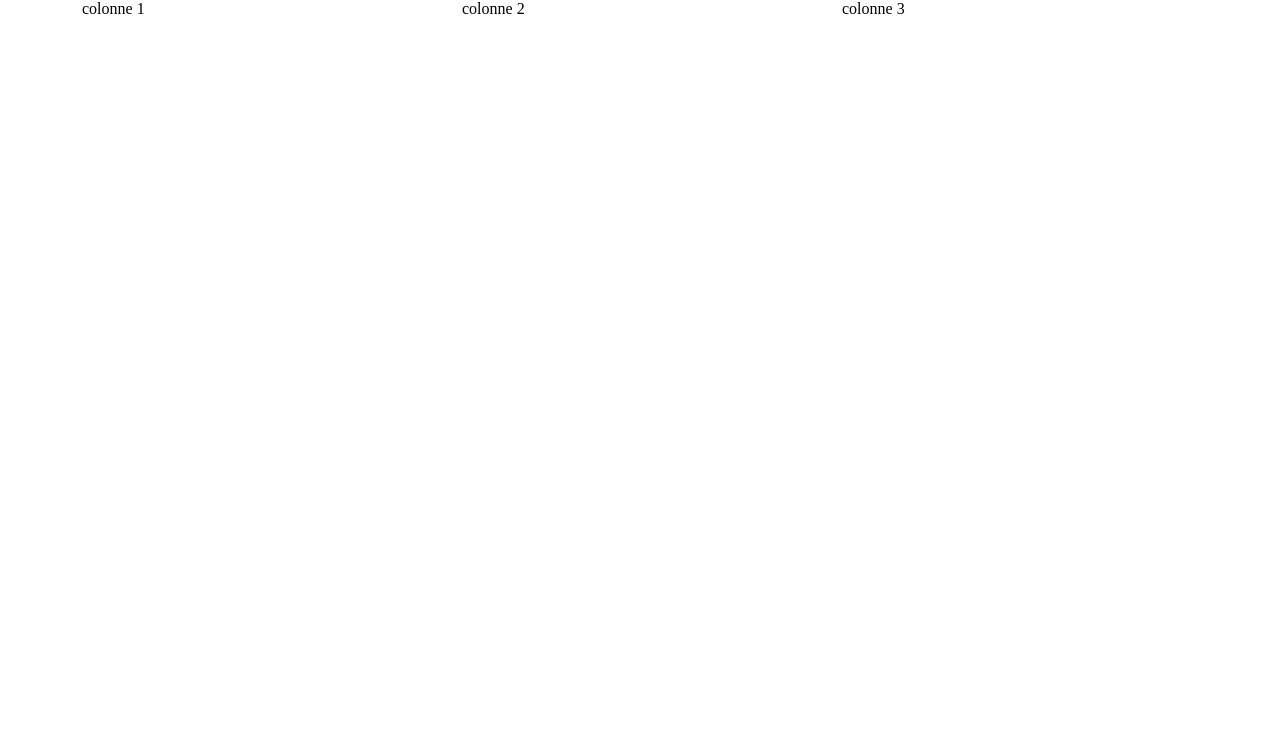
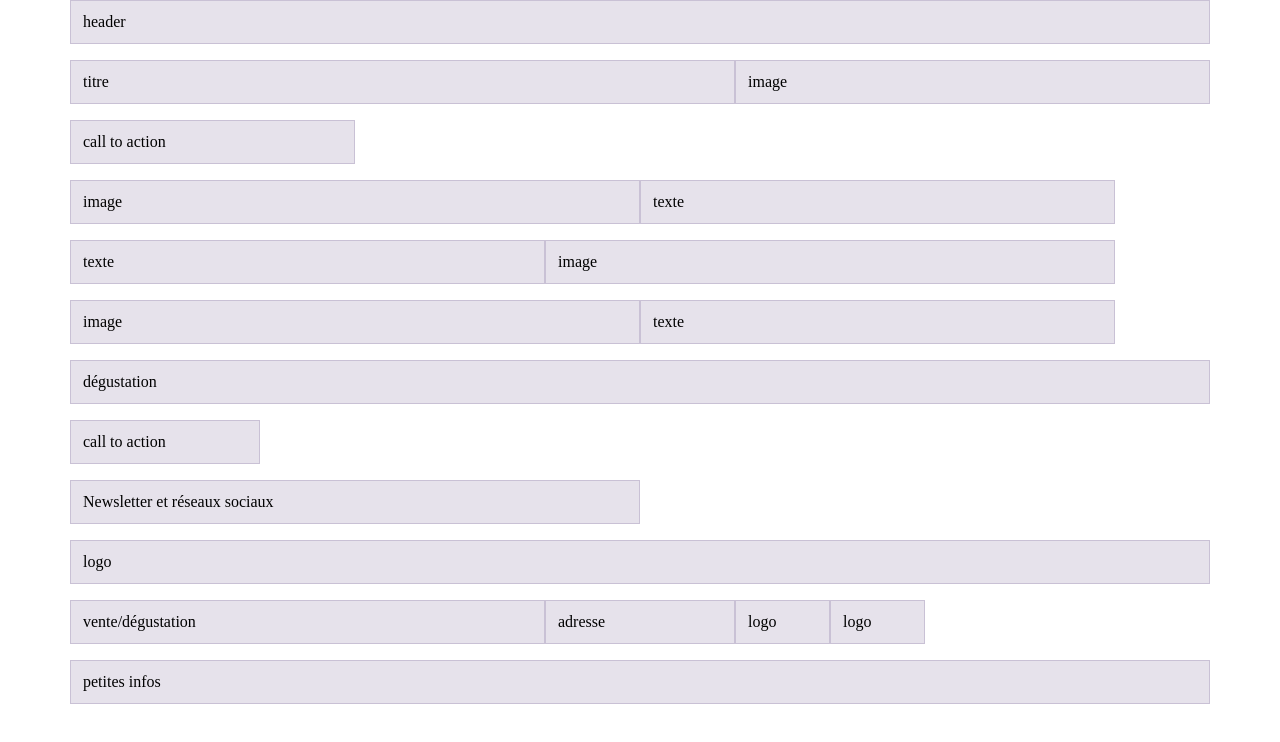
Before and after one commit to joanadubey/vins-itegration_Dubey_Joana, a website built with Parcel: page src/index.html in a window 1280 px wide. Built offline with nearby package versions, Linux system fonts and the light colour scheme.

Commit message:
grille bootstrp homepage

```diff
--- a/src/index.html
+++ b/src/index.html
@@ -10,9 +10,47 @@
   <body>
     <div class="container">
       <div class="row">
-        <div class="col">colonne 1</div>
-        <div class="col">colonne 2</div>
-        <div class="col">colonne 3</div>
+        <div class="col-12">header</div>
+      </div>
+      <div class="row">
+        <div class="col-7">titre</div>
+        <div class="col-5">image</div>
+      </div>
+      <div class="row">
+        <div class="col-3">call to action</div>
+      </div>
+      <div class="row">
+        <div class="col-6">image</div>
+        <div class="col-5">texte</div>
+      </div>
+      <div class="row">
+        <div class="col-5">texte</div>
+        <div class="col-6">image</div>
+      </div>
+      <div class="row">
+        <div class="col-6">image</div>
+        <div class="col-5">texte</div>
+      </div>
+      <div class="row">
+        <div class="col-12">dégustation</div>
+      </div>
+      <div class="row">
+        <div class="col-2">call to action</div>
+      </div>
+      <div class="row">
+        <div class="col-6">Newsletter et réseaux sociaux</div>
+      </div>
+      <div class="row">
+        <div class="col-12">logo</div>
+      </div>
+      <div class="row">
+        <div class="col-5">vente/dégustation</div>
+        <div class="col-2">adresse</div>
+        <div class="col-1">logo</div>
+        <div class="col-1">logo</div>
+      </div>
+      <div class="row">
+        <div class="col-12">petites infos</div>
       </div>
     </div>
 
--- a/src/scss/main.scss
+++ b/src/scss/main.scss
@@ -14,6 +14,18 @@
 :root {
   --violet: #332254;
   --vert: #505f53;
+}
+
+.row + .row {
+  margin-top: 16px;
+}
+
+.row > .col,
+.row > [class^="col-"] {
+  padding-top: 12px;
+  padding-bottom: 12px;
+  background-color: rgba(86, 61, 124, 0.15);
+  border: 1px solid rgba(86, 61, 124, 0.2);
 }
 
 * {
```
